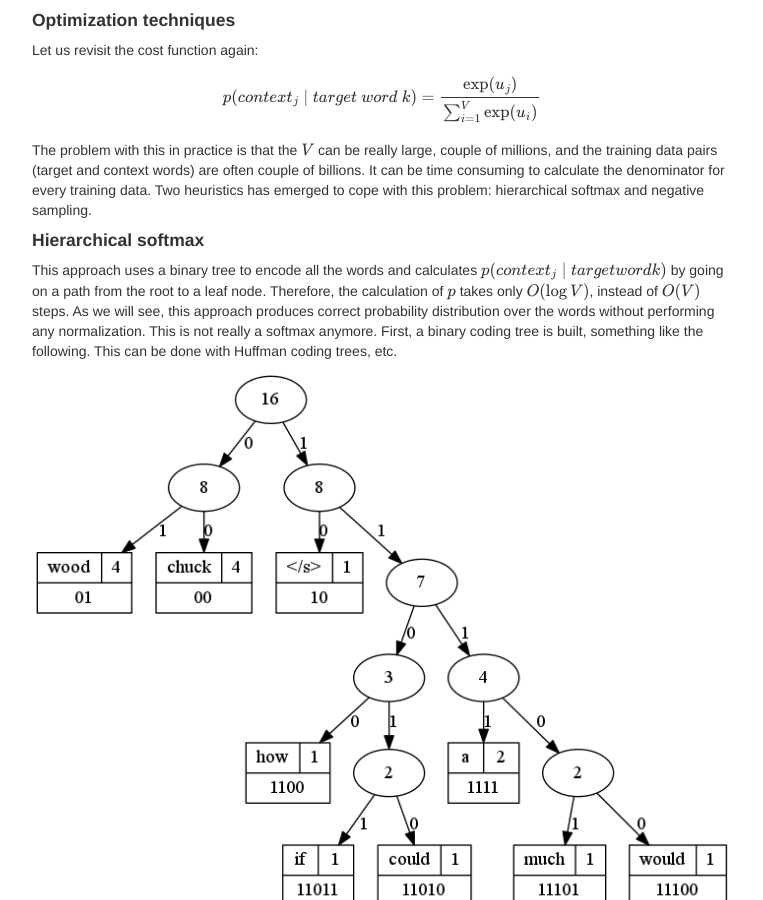
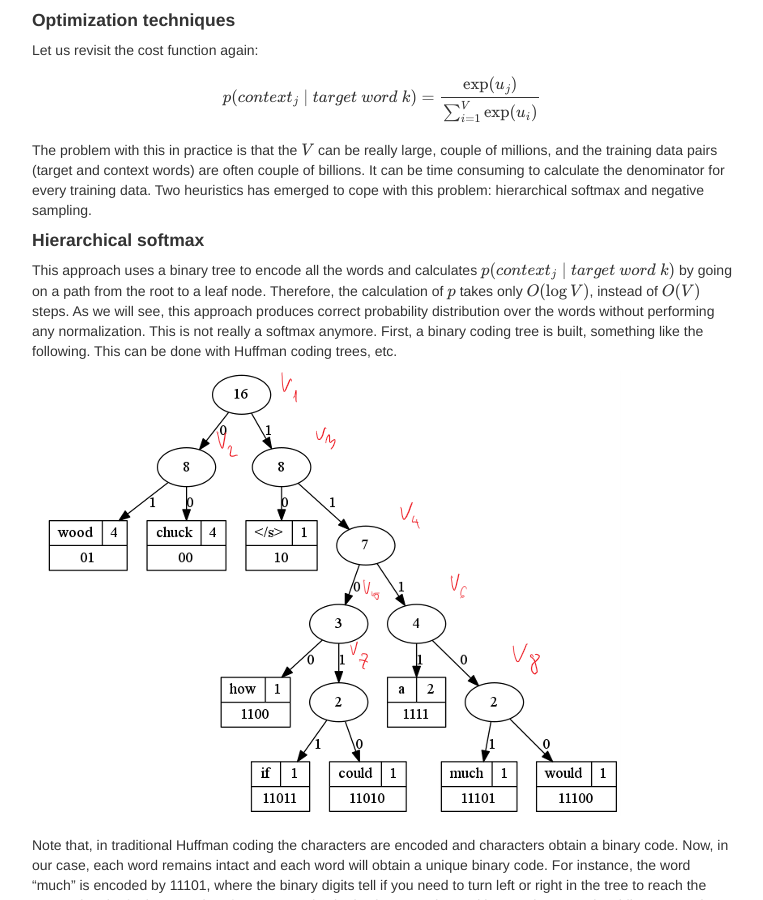
Before and after one commit to kfattila/kfattila.github.io, a Jekyll site: the page built from pages/neural_word_embeddings.md, in a window 1280 px wide and 900 px high, scrolled down 7423 px. Shown: the whole window, without its empty margins (258-1021 px from the left). Built offline with Jekyll 4.4.1, drawn with Linux system fonts in a browser that asks for light colours; formulas are drawn with MathJax 3; comment, search, counter and statistics services are not loaded.

Commit message:
Lectures

```diff
--- a/pages/neural_word_embeddings.md
+++ b/pages/neural_word_embeddings.md
@@ -166,7 +166,7 @@ The problem with this in practice is that the \\(V\\) can be really large, coupl
 
 #### Hierarchical softmax
 
-This approach uses a binary tree to encode all the words and calculates \\(p(context_{j}\mid target word k)\\) by going on a path from the root to a leaf node. Therefore, the calculation of \\(p\\) takes only \\(O(\log V)\\), instead of \\(O(V)\\) steps. As we will see, this approach produces correct probability distribution over the words without performing any normalization. This is not really a softmax anymore. First, a binary coding tree is built, something like the following. This can be done with Huffman coding trees, etc.
+This approach uses a binary tree to encode all the words and calculates \\(p(context_{j}\mid target\ word\ k)\\) by going on a path from the root to a leaf node. Therefore, the calculation of \\(p\\) takes only \\(O(\log V)\\), instead of \\(O(V)\\) steps. As we will see, this approach produces correct probability distribution over the words without performing any normalization. This is not really a softmax anymore. First, a binary coding tree is built, something like the following. This can be done with Huffman coding trees, etc.
 
 ![neuralword11](./images/neuralword11.png)
 
```
Also changed, not shown: pages/images/neuralword11.png.
